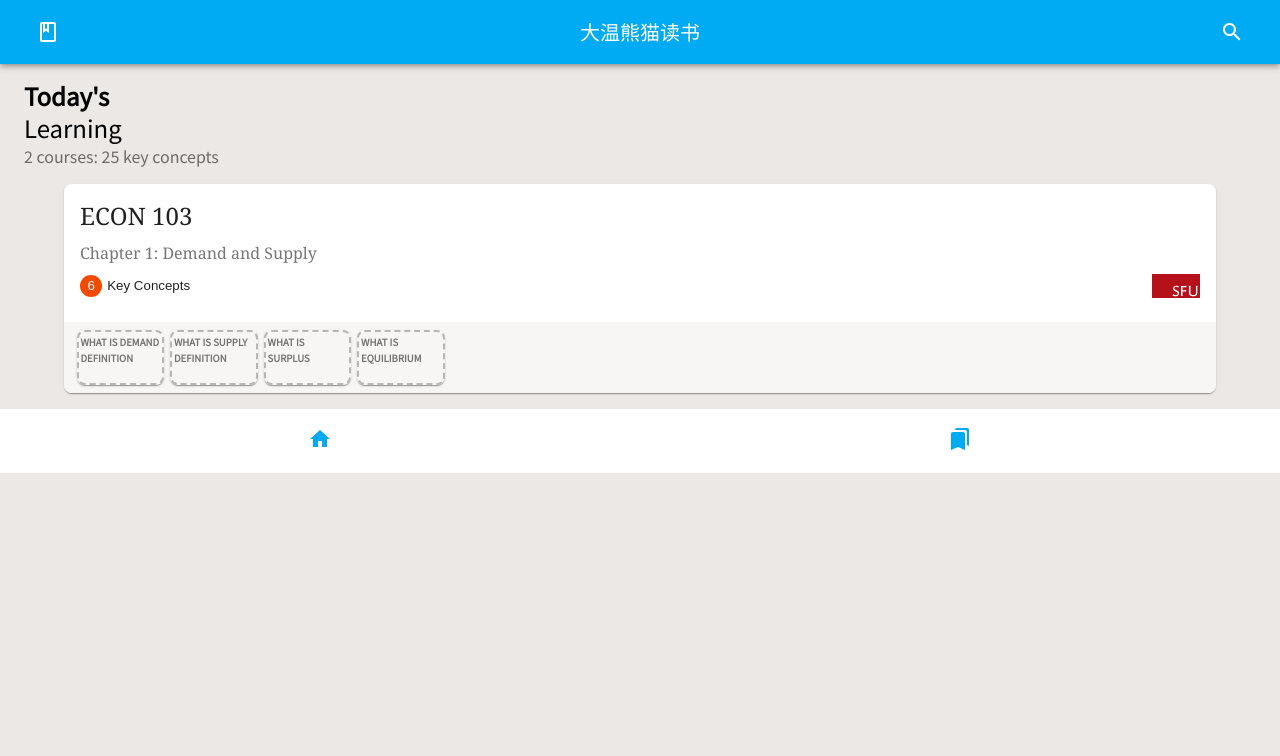
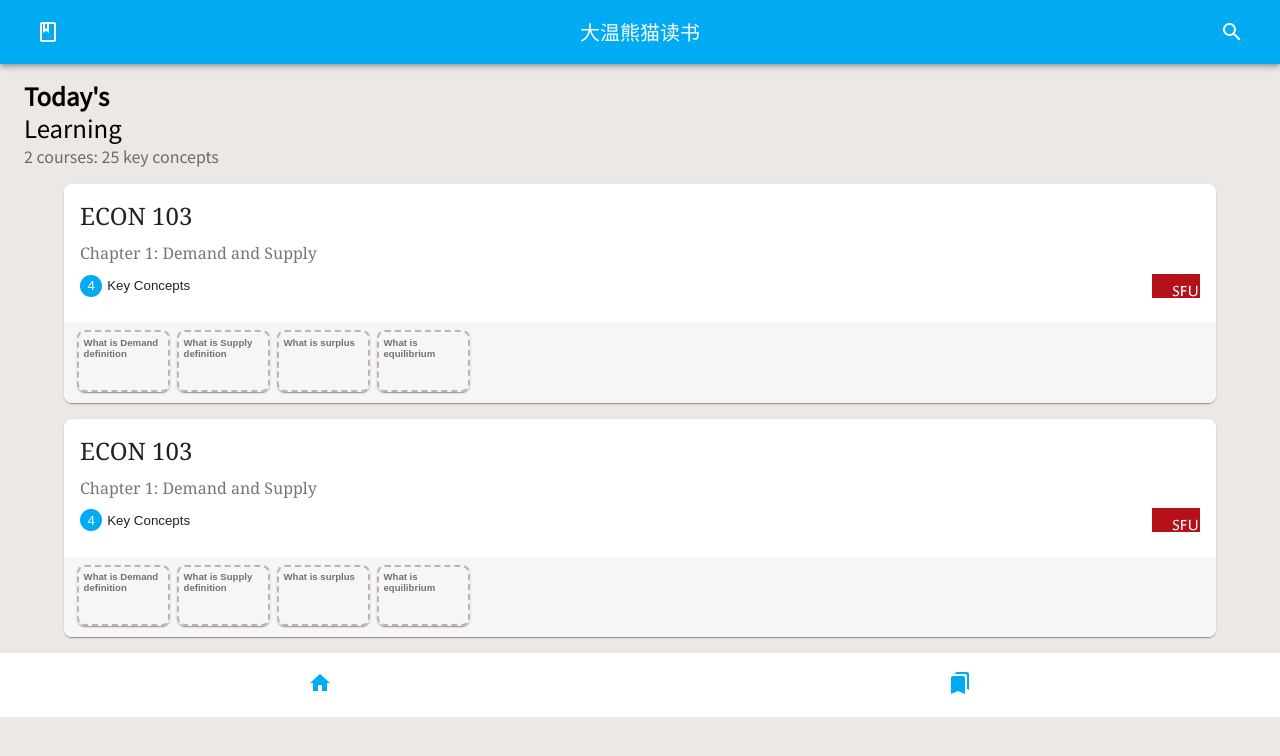
Before and after one commit to de2008de/vanpanda_quiz_card_ui, a React (Create React App) app: page / in a window 1280 px wide. Shown: the top 756 px of the page. Built offline with nearby package versions, Linux system fonts and the light colour scheme.

Commit message:
+ Add 3 cards:    WCCard, ConceptCard, DetailCard + Add 2 pages:    DetailPage and BookmarkPage

```diff
--- a/src/components/Card/ConceptCard.js
+++ b/src/components/Card/ConceptCard.js
@@ -1,6 +1,5 @@
 import React from "react";
 import Card from "@material-ui/core/Card";
-import Button from "@material-ui/core/Button";
 import { makeStyles } from "@material-ui/core";
 
 const useStyles = makeStyles(theme => ({
@@ -15,21 +14,16 @@ const useStyles = makeStyles(theme => ({
         fontSize: "0.6rem",
         fontWeight: "bold",
         color: theme.palette.text.secondary,
-        backgroundColor: "inherit"
-    },
-    button: {
-        padding: "0",
-        margin: "0.2rem"
+        backgroundColor: "inherit",
+        padding: "0.3rem",
+        margin: "0.2rem",
+        display: "inline-block"
     }
 }));
 
 const ConceptCard = props => {
     const classes = useStyles();
-    return (
-        <Button className={classes.button} size="small" color="primary">
-            <Card className={classes.card}>{props.content}</Card>
-        </Button>
-    );
+    return <Card className={classes.card}>{props.content}</Card>;
 };
 
 export default ConceptCard;
--- /dev/null
+++ b/src/components/Card/DetailCard.js
@@ -0,0 +1,97 @@
+import React, { useState } from "react";
+import { makeStyles } from "@material-ui/core/styles";
+import Typography from "@material-ui/core/Typography";
+import BookmarksIcon from "@material-ui/icons/Bookmarks";
+import BookmarkIcon from "@material-ui/icons/Bookmark";
+import Chip from "@material-ui/core/Chip";
+
+const useStyles = makeStyles(theme => ({
+    card: {
+        backgroundColor: "#fff",
+        padding: "0.5rem",
+        margin: "1.5rem 0.5rem",
+        borderRadius: "1rem 0.1rem 1rem 0.3rem"
+    },
+    content: {
+        backgroundColor: "#F2F5FA",
+        borderRadius: "inherit",
+        padding: "1rem"
+    },
+    contentTitle: {
+        fontFamily: theme.typography.fontFamily
+    },
+    contentParagraph: {
+        padding: "0 1rem 0 0"
+    },
+    footer: {
+        margin: "1rem 1rem 0 1rem",
+        display: "flex",
+        justifyContent: "right"
+    },
+    chipContainer: {
+        marginRight: "3rem"
+    }
+}));
+
+const DetailCard = () => {
+    const classes = useStyles();
+
+    // TODO: Will need to load bookmarked state from data source
+    const [bookmarked, setBookmarked] = useState(false);
+
+    const bookmarkOnClickHandler = () => {
+        const newBookmarkState = !bookmarked;
+        setBookmarked(newBookmarkState);
+    };
+
+    return (
+        <div className={classes.card + " DetailCard"}>
+            <div className={classes.content}>
+                <div className={classes.contentTitle}>
+                    <Typography variant="h6">
+                        {"What is Demand definition?"}
+                    </Typography>
+                </div>
+                <div className={classes.contentParagraph}>
+                    <Typography variant="body1">
+                        <ul>
+                            <li>
+                                {
+                                    "Demand refers to consumers' desire to purchase goods and services at given prices."
+                                }
+                            </li>
+                            <li>
+                                {
+                                    "Demand can mean either market demand for a specific good or aggregate demand for the total of all goods in an economy."
+                                }
+                            </li>
+                            <li>
+                                {
+                                    "Demand, along with supply, determines the actual prices of goods and the volume of goods that changes hands in a market."
+                                }
+                            </li>
+                        </ul>
+                    </Typography>
+                </div>
+            </div>
+            <div className={classes.footer}>
+                <div style={{ flexGrow: "1" }}></div>
+                <div className={classes.chipContainer} style={{visibility: bookmarked ? "visible" : "hidden", transition: bookmarked ? "all 1s linear" : "", opacity: bookmarked ? "1" : "0"}}>
+                    <Chip
+                        icon={<BookmarkIcon />}
+                        label={"Added to bookmark"}
+                        variant="outlined"
+                        color="secondary"
+                    />
+                </div>
+                <BookmarksIcon
+                    fontSize="large"
+                    color="primary"
+                    onClick={bookmarkOnClickHandler}
+                />
+            </div>
+        </div>
+    );
+};
+
+export default DetailCard;
--- a/src/components/Card/WCCard.js
+++ b/src/components/Card/WCCard.js
@@ -3,7 +3,6 @@ import Card from "@material-ui/core/Card";
 import { makeStyles } from "@material-ui/core/styles";
 import Typography from "@material-ui/core/Typography";
 import CardActionArea from "@material-ui/core/CardActionArea";
-import CardActions from "@material-ui/core/CardActions";
 import CardContent from "@material-ui/core/CardContent";
 import Box from "@material-ui/core/Box";
 import WCBadge from "../Badge/WCBadge";
@@ -36,34 +35,34 @@ const WCCard = props => {
     const classes = useStyles();
     const [conceptCards, setConceptCards] = useState([
         {
-            content: "What is Demand definition",
-
+            id: 1,
+            content: "What is Demand definition"
         },
         {
+            id: 2,
             content: "What is Supply definition"
         },
         {
+            id: 3,
             content: "What is surplus"
         },
         {
+            id: 4,
             content: "What is equilibrium"
         }
     ]);
+
     const loadConceptCards = () => {
         const aConceptCards = [];
-        conceptCards.forEach((conceptCard) => {
-            const oConceptCard = <ConceptCard content={conceptCard.content} />;
+        conceptCards.forEach(conceptCard => {
+            const oConceptCard = <ConceptCard key={conceptCard.id} content={conceptCard.content} />;
             aConceptCards.push(oConceptCard);
         });
-        return (
-            <div>
-                {aConceptCards}
-            </div>
-        );
-    }
+        return <div>{aConceptCards}</div>;
+    };
 
     return (
-        <Card className={classes.card}>
+        <Card className={classes.card + " WCCard"}>
             <CardActionArea>
                 <CardContent>
                     <Typography gutterBottom variant="h5" component="h2">
@@ -75,8 +74,9 @@ const WCCard = props => {
                         </Box>
                     </Typography>
                     <Box className={classes.infoBar}>
-                        <WCBadge content={6} color="secondary" /> <span style={{margin: "0.3rem"}}>Key Concepts</span>
-                        <div style={{flexGrow: "1"}}></div>
+                        <WCBadge content={4} color="primary" />{" "}
+                        <span style={{ margin: "0.3rem" }}>Key Concepts</span>
+                        <div style={{ flexGrow: "1" }}></div>
                         <img className={classes.svg} src={SFUlogoSVG} />
                     </Box>
                 </CardContent>
--- a/src/components/Home/HomePage.js
+++ b/src/components/Home/HomePage.js
@@ -2,17 +2,26 @@ import React from "react";
 import Typography from "@material-ui/core/Typography";
 import Box from "@material-ui/core/Box";
 import WCCard from "../Card/WCCard";
+import { Link } from "react-router-dom";
 
 import "../../assets/css/Home/HomePage.css";
 
-const HomePage = () => {
+const HomePage = props => {
     const loadStudyCards = () => {
-        return (
-            <WCCard
-                title="ECON 103"
-                content="Chapter 1: Demand and Supply"
-            ></WCCard>
+        const aStudyCards = [];
+        const oStudyCard = (
+            <Link to={"/detail/" + 1} className="cardLink">
+                <WCCard
+                    key={1}
+                    title="ECON 103"
+                    content="Chapter 1: Demand and Supply"
+                ></WCCard>
+            </Link>
         );
+        for (let i = 0; i < 2; i++) {
+            aStudyCards.push(oStudyCard);
+        }
+        return aStudyCards;
     };
 
     return (
--- /dev/null
+++ b/src/components/commons/BookmarkPage.js
@@ -0,0 +1,15 @@
+import React from "react";
+import DetailCard from "../Card/DetailCard";
+
+const BookmarkPage = () => {
+    return (
+        <div className="BookmarkPage">
+            <DetailCard />
+            <DetailCard />
+            <DetailCard />
+            <DetailCard />
+        </div>
+    );
+};
+
+export default BookmarkPage;
--- /dev/null
+++ b/src/components/commons/DetailPage.js
@@ -0,0 +1,69 @@
+import React from "react";
+import ArrowBackIcon from "@material-ui/icons/ArrowBack";
+import { makeStyles, Typography, Box } from "@material-ui/core";
+import WCBadge from "../Badge/WCBadge";
+import SFUlogoSVG from "../../assets/svg/sfu_logo.svg";
+import DetailCard from "../Card/DetailCard";
+
+const useStyles = makeStyles(theme => ({
+    header: {
+        height: "10rem",
+        backgroundColor: "#fff"
+    },
+    headerTitleContainer: {
+        margin: "0.5rem 1rem"
+    },
+    arrowBack: {
+        margin: "0.5rem"
+    },
+    svg: {
+        width: "3rem"
+    },
+    infoBar: {
+        margin: "0.5rem 0",
+        display: "flex",
+        alignItems: "center"
+    }
+}));
+
+const DetailPage = props => {
+    const classes = useStyles();
+
+    const backArrowOnClickHandler = () => {
+        props.history.goBack();
+    };
+
+    return (
+        <div className="DetailPage">
+            <div className={classes.header}>
+                <div onClick={backArrowOnClickHandler}>
+                    <ArrowBackIcon
+                        className={classes.arrowBack}
+                        color="primary"
+                    />
+                </div>
+                <div className={classes.headerTitleContainer}>
+                    {/* This should be retrieved from data source */}
+                    <Typography variant="h5">ECON 103</Typography>
+                    <Typography variant="subtitle1" color="textSecondary">
+                        Chapter 1: Demand and Supply
+                    </Typography>
+                    <Box className={classes.infoBar}>
+                        <WCBadge content={4} color="primary" />{" "}
+                        <span style={{ margin: "0.3rem" }}>Key Concepts</span>
+                        <div style={{ flexGrow: "1" }}></div>
+                        <img className={classes.svg} src={SFUlogoSVG} />
+                    </Box>
+                </div>
+            </div>
+            <div className="content">
+                <DetailCard />
+                <DetailCard />
+                <DetailCard />
+                <DetailCard />
+            </div>
+        </div>
+    );
+};
+
+export default DetailPage;
```
